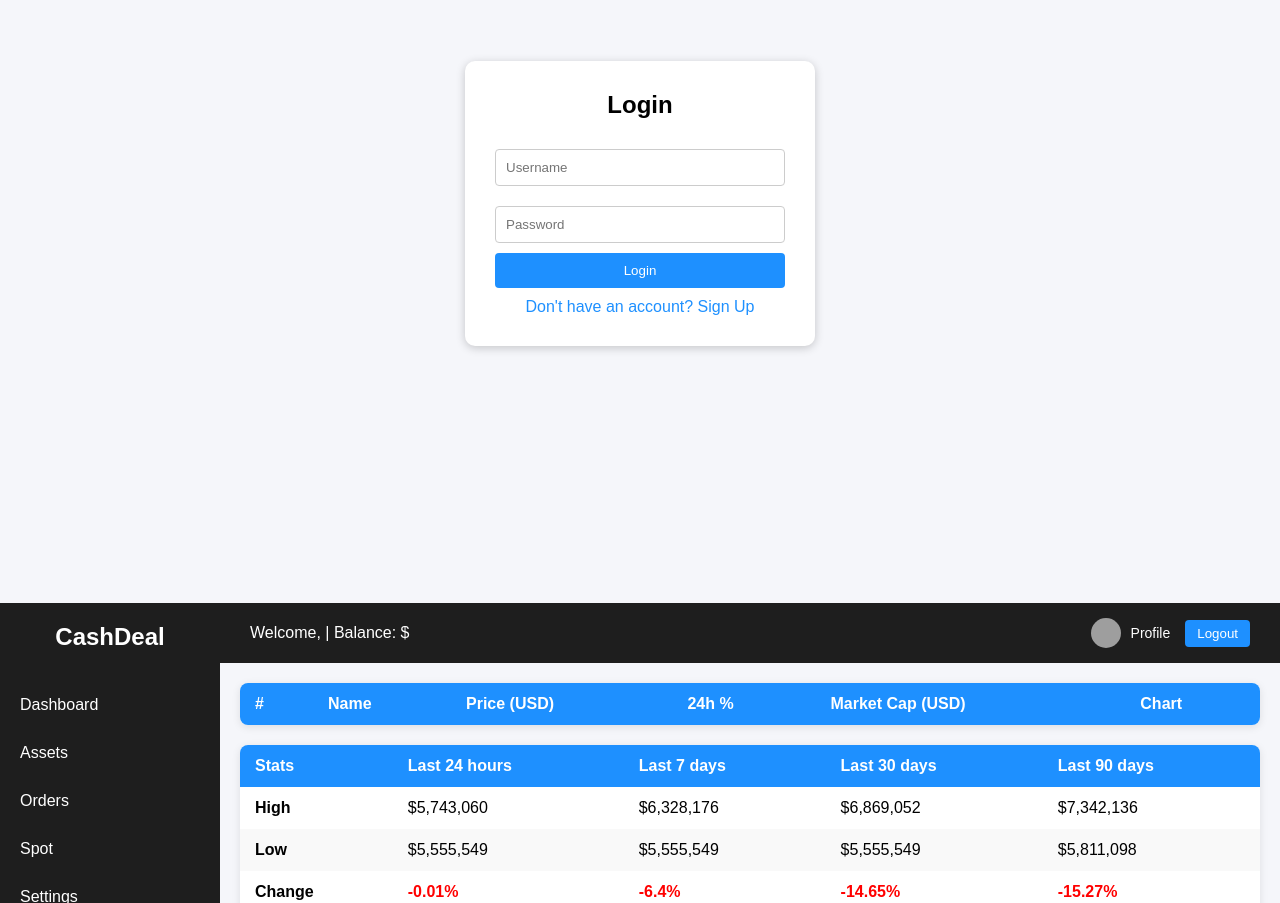
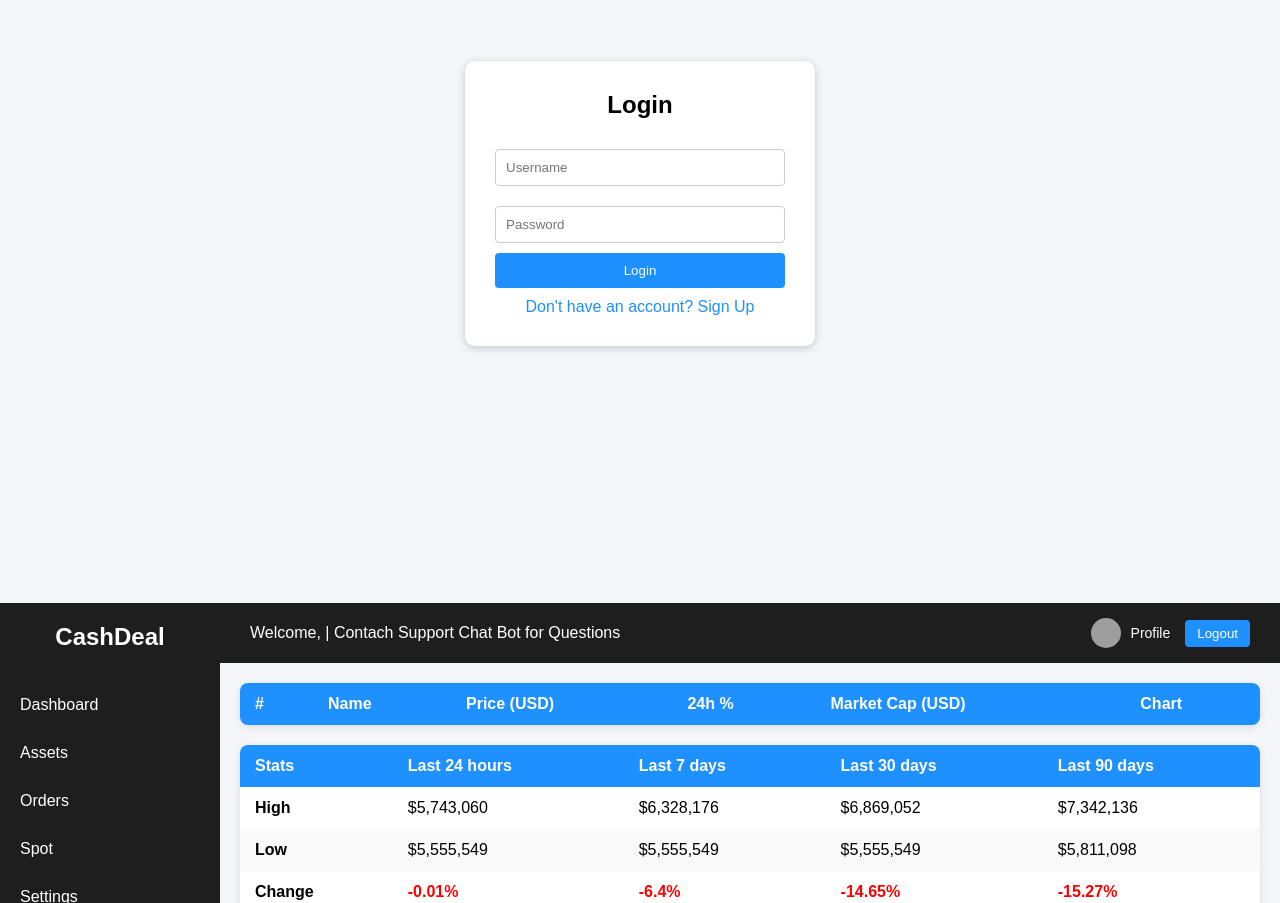
Before and after one commit to netsquarecafe12345-lgtm/cashdeals, a plain HTML site: page index.html in a window 1280 px wide. Shown: the part 197-1100 px from the top of the page. Drawn offline with Linux system fonts and the light colour scheme; grey boxes are pictures that could not be loaded.

Commit message:
Update index.html

```diff
--- a/index.html
+++ b/index.html
@@ -142,7 +142,7 @@
   </div>
   <div class="main">
     <header>
-      <span>Welcome, <strong id="username"></strong> | Balance: $<span id="balance"></span></span>
+      <span>Welcome, <strong id="username"></strong> | Contach Support Chat Bot for Questions</span>
       <div class="header-right">
         <div class="profile-container" id="profile-icon">
           <img src="https://www.w3schools.com/w3images/avatar2.png" alt="Profile Icon" />
```
